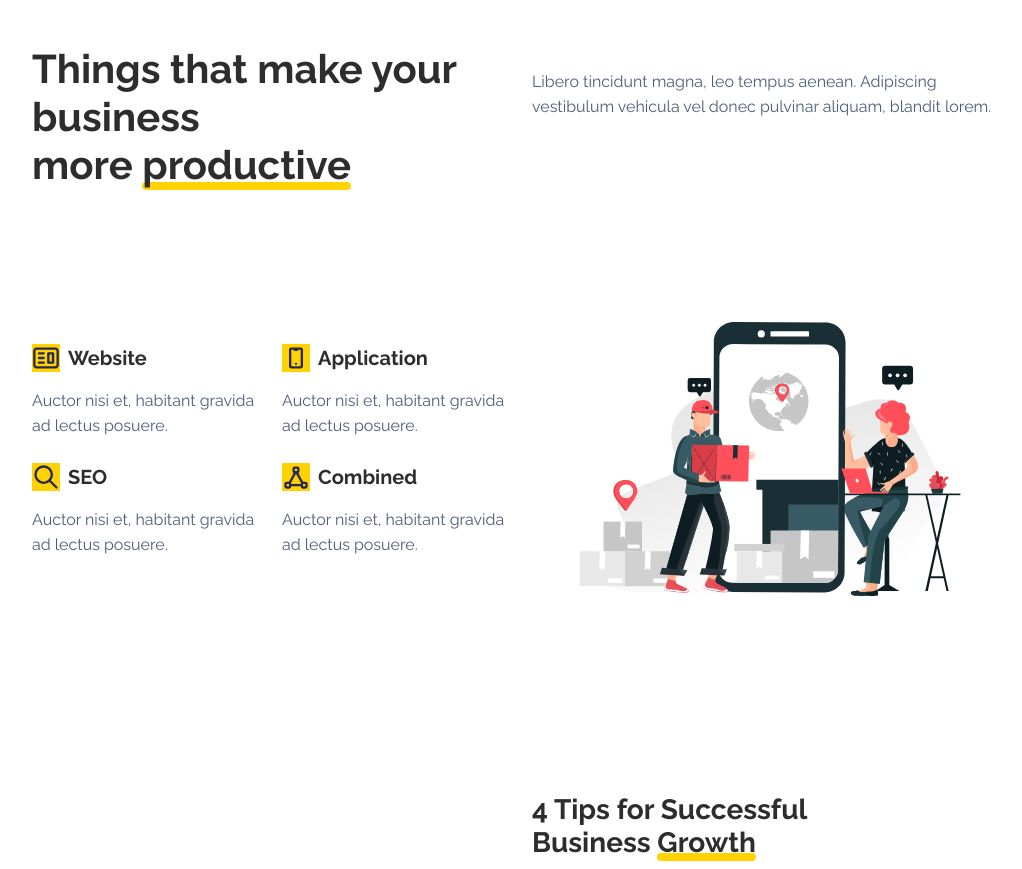
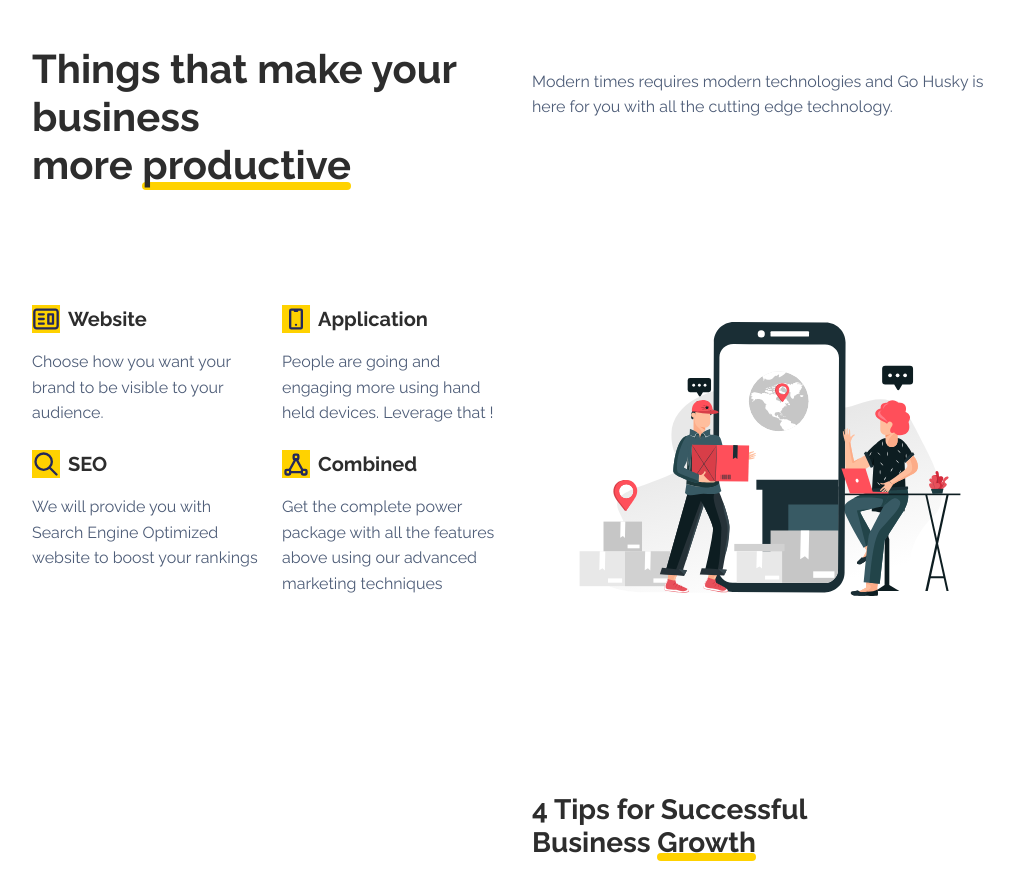
Before and after one commit to saranshkalsi/portfolio, a plain HTML site: page index.html in a window 1280 px wide. Shown: the part 1734-2603 px from the top of the page, without its empty margins (120-1142 px from the left). Drawn offline with nearby package versions, Linux system fonts and the light colour scheme.

Commit message:
Text updated

```diff
--- a/index.html
+++ b/index.html
@@ -100,7 +100,7 @@
                     <h3 class="display-6 fw-bold pb-md-4">Things that make your business more&nbsp;<span class="flash animated underline">productive</span></h3>
                 </div>
                 <div class="col-md-6 pt-4">
-                    <p class="text-muted mb-4">Libero tincidunt magna, leo tempus aenean. Adipiscing vestibulum vehicula vel donec pulvinar aliquam, blandit lorem.</p>
+                    <p class="text-muted mb-4">Modern times requires modern technologies and Go Husky is here for you with all the cutting edge technology.</p>
                 </div>
             </div>
             <div class="row gy-4 gy-md-0">
@@ -117,7 +117,7 @@
                                     </svg>
                                     <h5 class="fw-bold mb-0 ms-2">Website</h5>
                                 </div>
-                                <p class="text-muted my-3">Auctor nisi et, habitant gravida ad lectus posuere.</p>
+                                <p class="text-muted my-3">Choose how you want your brand to be visible to your audience.</p>
                             </div>
                             <div class="col text-center text-md-start">
                                 <div class="d-flex justify-content-center align-items-center justify-content-md-start"><svg xmlns="http://www.w3.org/2000/svg" width="1em" height="1em" viewBox="0 0 24 24" stroke-width="2" stroke="currentColor" fill="none" stroke-linecap="round" stroke-linejoin="round" class="icon icon-tabler icon-tabler-device-mobile fs-3 text-primary bg-warning" data-bss-hover-animate="wobble">
@@ -128,7 +128,7 @@
                                     </svg>
                                     <h5 class="fw-bold mb-0 ms-2">Application</h5>
                                 </div>
-                                <p class="text-muted my-3">Auctor nisi et, habitant gravida ad lectus posuere.</p>
+                                <p class="text-muted my-3">People are going and engaging more using hand held devices. Leverage that !</p>
                             </div>
                             <div class="col text-center text-md-start">
                                 <div class="d-flex justify-content-center align-items-center justify-content-md-start"><svg xmlns="http://www.w3.org/2000/svg" width="1em" height="1em" viewBox="0 0 24 24" stroke-width="2" stroke="currentColor" fill="none" stroke-linecap="round" stroke-linejoin="round" class="icon icon-tabler icon-tabler-search fs-3 text-primary bg-warning" data-bss-hover-animate="wobble">
@@ -138,7 +138,7 @@
                                     </svg>
                                     <h5 class="fw-bold mb-0 ms-2">SEO</h5>
                                 </div>
-                                <p class="text-muted my-3">Auctor nisi et, habitant gravida ad lectus posuere.</p>
+                                <p class="text-muted my-3">We will provide you with Search Engine Optimized website to boost your rankings</p>
                             </div>
                             <div class="col text-center text-md-start">
                                 <div class="d-flex justify-content-center align-items-center justify-content-md-start"><svg xmlns="http://www.w3.org/2000/svg" width="1em" height="1em" viewBox="0 0 24 24" stroke-width="2" stroke="currentColor" fill="none" stroke-linecap="round" stroke-linejoin="round" class="icon icon-tabler icon-tabler-vector-triangle fs-3 text-primary bg-warning" data-bss-hover-animate="wobble">
@@ -152,7 +152,7 @@
                                     </svg>
                                     <h5 class="fw-bold mb-0 ms-2">Combined</h5>
                                 </div>
-                                <p class="text-muted my-3">Auctor nisi et, habitant gravida ad lectus posuere.</p>
+                                <p class="text-muted my-3">Get the complete power package with all the features above using our advanced marketing techniques</p>
                             </div>
                         </div>
                     </div>
```
